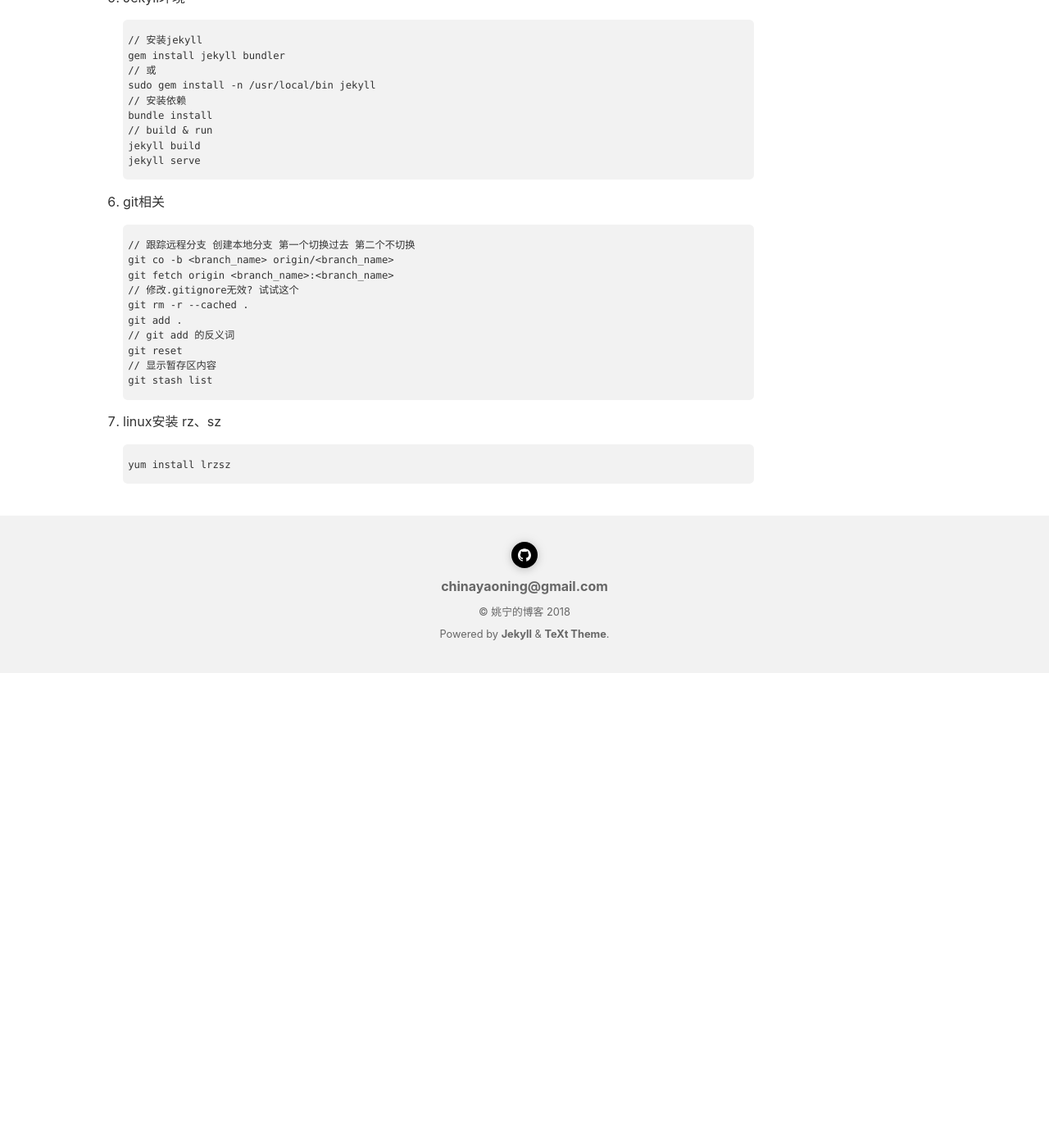
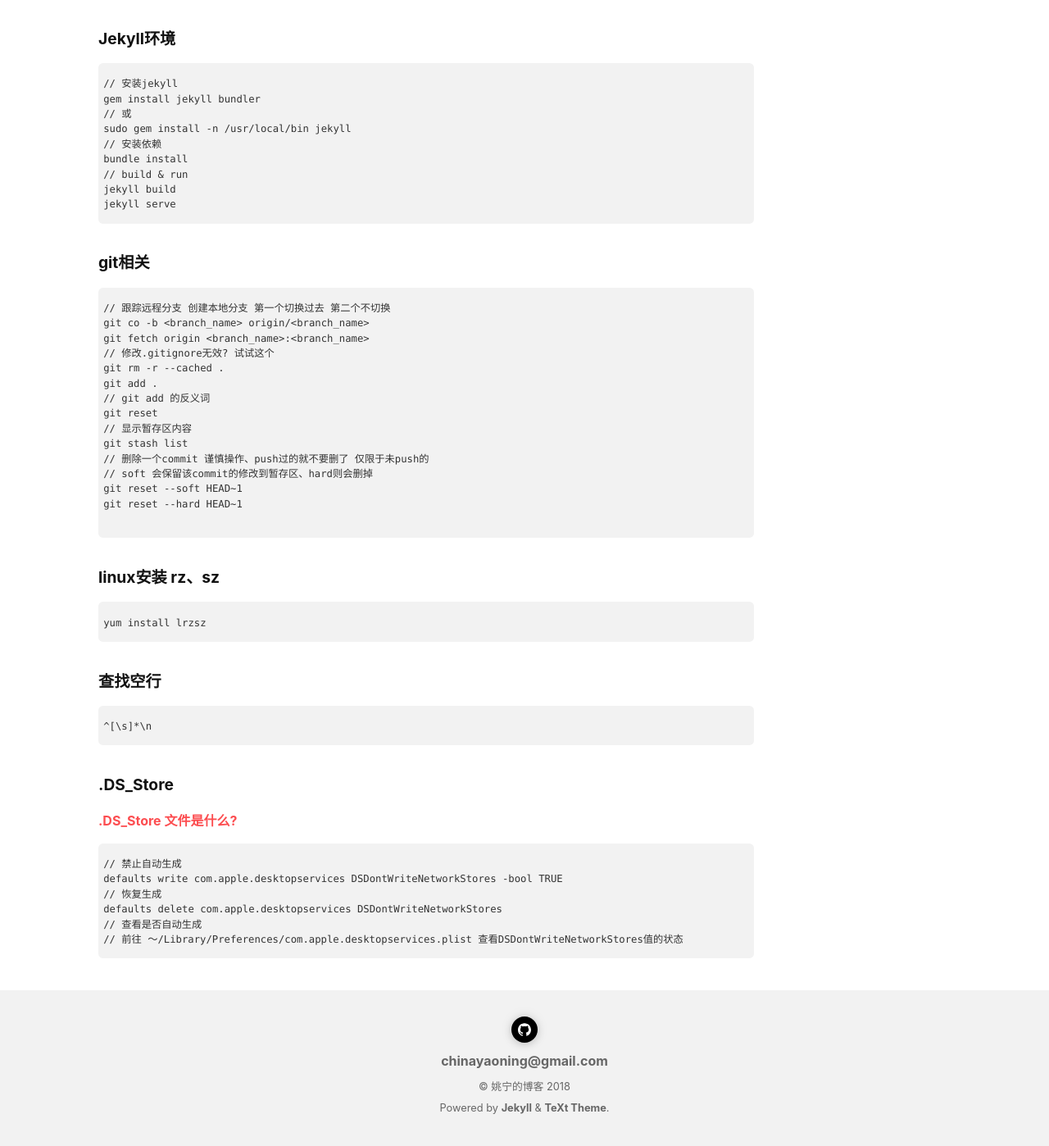
Before and after one commit to xcuYao/xcuYao.github.io, a Jekyll site: the page built from _posts/2018-11-1-常用命令备忘.md, in a window 1280 px wide and 1400 px high, scrolled down 1127 px. Shown: the whole window at 82% size. Built offline with Jekyll 4.4.1, drawn with Linux system fonts in a browser that asks for light colours; nearby versions of some CDN libraries; comment, search, counter and statistics services are not loaded; before the commit the page ends 1948 px from its top, so only the background shows below that.

Commit message:
增加内容

````diff
--- a/_posts/2018-11-1-常用命令备忘.md
+++ b/_posts/2018-11-1-常用命令备忘.md
@@ -75,9 +74,30 @@ git add .
 git reset
 // 显示暂存区内容
 git stash list
+// 删除一个commit 谨慎操作、push过的就不要删了 仅限于未push的
+// soft 会保留该commit的修改到暂存区、hard则会删掉
+git reset --soft HEAD~1
+git reset --hard HEAD~1
+
 ```
 
-6. linux安装 rz、sz
+### linux安装 rz、sz
 ```
 yum install lrzsz
 ```
+
+### 查找空行
+```
+^[\s]*\n
+```
+
+### .DS_Store
+[.DS_Store 文件是什么?](https://www.zhihu.com/question/20345704)
+```
+// 禁止自动生成
+defaults write com.apple.desktopservices DSDontWriteNetworkStores -bool TRUE
+// 恢复生成
+defaults delete com.apple.desktopservices DSDontWriteNetworkStores
+// 查看是否自动生成
+// 前往 ～/Library/Preferences/com.apple.desktopservices.plist 查看DSDontWriteNetworkStores值的状态
+```
````
Also changed, not shown: other parts of _posts/2018-11-1-常用命令备忘.md (+6 -7 lines), _posts/2018-11-13-Swift备忘录.md (added, +22 -0 lines).
